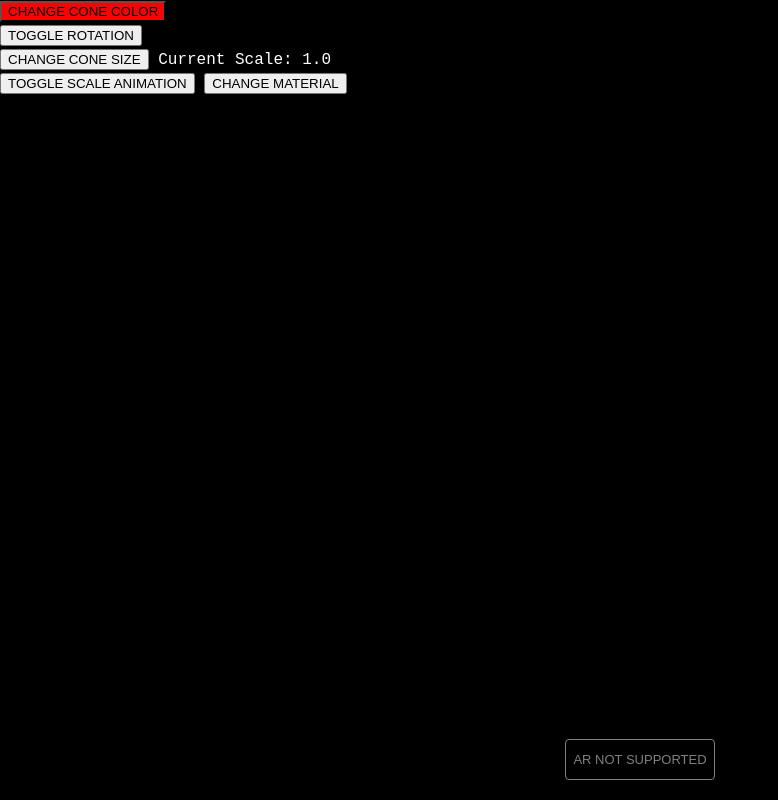
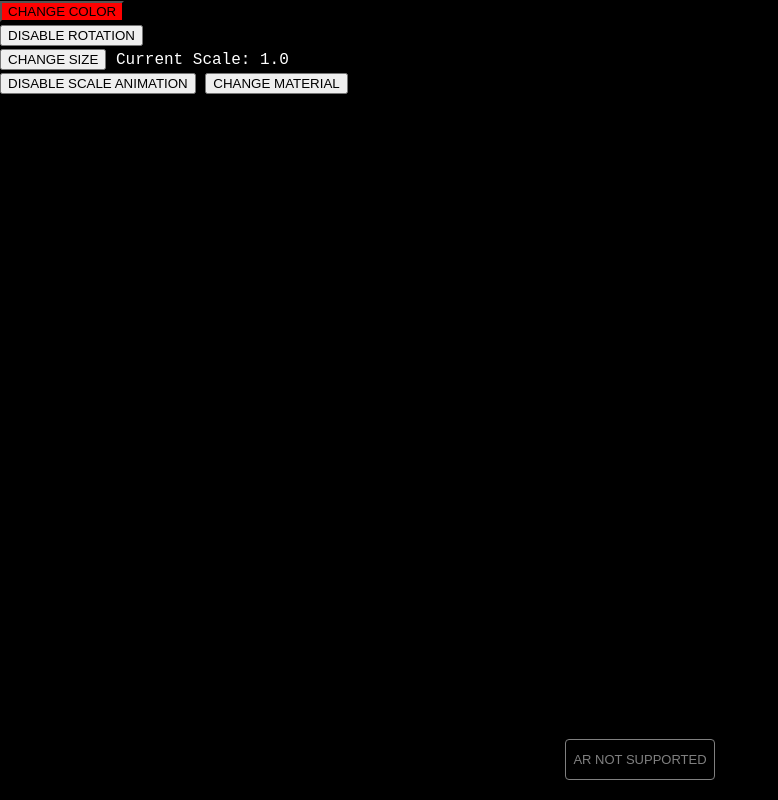
Before and after one commit to andrsydor/VR5, a website built with Vite: page task3.html in a window 1280 px wide. Shown: the whole page, without its empty margins (0-778 px from the left). Built offline with nearby package versions, Linux system fonts and the light colour scheme.

Commit message:
fix menu

```diff
--- a/task3.html
+++ b/task3.html
@@ -9,15 +9,15 @@
   <body>
     <div id="controls">
       <div class="button-group">
-        <button id="changeColorBtn">Change Cone Color</button>
+        <button id="changeColorBtn">Change Color</button>
         <div id="colorIndicator"></div>
       </div>
-      <button id="toggleRotationBtn">Toggle Rotation</button>
+      <button id="toggleRotationBtn">Disable Rotation</button>
       <div class="button-group">
-        <button id="changeSizeBtn">Change Cone Size</button>
+        <button id="changeSizeBtn">Change Size</button>
         <span id="scaleIndicator">Current Scale: 1.0</span>
       </div>
-      <button id="toggleScaleAnimationBtn">Toggle Scale Animation</button>
+      <button id="toggleScaleAnimationBtn">Disable Scale Animation</button>
       <button id="changeMaterialBtn">Change Material</button>
     </div>
     <audio id="placeSound" src="generic-metallic-sound-1-94328.mp3"></audio> <!-- Використання звуку імпортованого у проєкт -->
```
